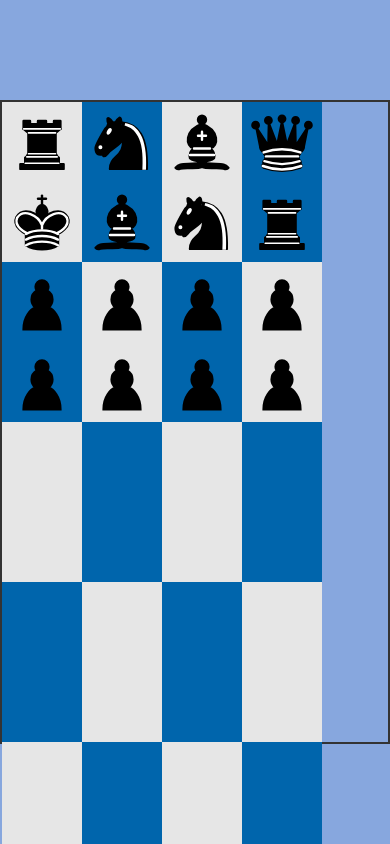
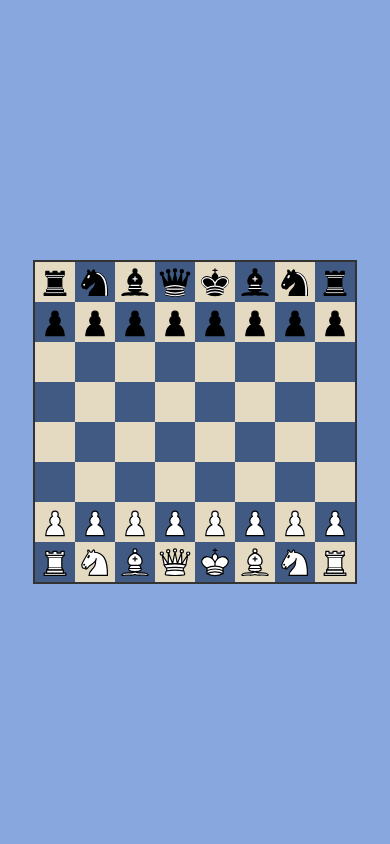
Before and after one commit to valerii-frontend/chess-react, a React (Create React App) app: page / in a window 390 px wide. Shown: the top 844 px of the page. Built offline with nearby package versions, Linux system fonts and the light colour scheme.

Commit message:
add media styles

```diff
--- a/src/App.css
+++ b/src/App.css
@@ -37,11 +37,11 @@ body {
 	cursor: grab;
 }
 .black {
-	background: #0065ac;
+	background: #405a84;
 }
 
 .white {
-	background: rgb(230, 230, 230);
+	background: #e4d9c1;
 }
 
 .selected {
@@ -58,7 +58,7 @@ body {
 		transform: scale(1.1);
 	}
 }
-
+/* hints */
 .available {
 	position: relative;
 	cursor: pointer;
@@ -70,7 +70,6 @@ body {
 	background-color: #008f0c;
 	opacity: 0.35;
 }
-
 .onAttack {
 	position: relative;
 }
@@ -82,5 +81,24 @@ body {
 	position: absolute;
 	width: 100%;
 	height: 100%;
-	background-color: hwb(0 0% 0% / 0.35);
+	background-color: rgba(255, 0, 0, 0.35);
 }
+@media (max-width: 750px) {
+	.board {
+		width: calc(40px * 8);
+		height: calc(40px * 8);
+	}
+	.cell {
+		max-width: 40px;
+		flex: 0 0 40px;
+		height: 40px;
+	}
+	.selected {
+		box-shadow: inset 0 0 0 1px #333, inset 0 0 0 3px #67ee67, inset 0 0 0 4px #333;
+	}
+}
+@media (max-width: 375px) {
+	.board {
+		border: 0;
+	}
+}
--- a/src/App.tsx
+++ b/src/App.tsx
@@ -2,9 +2,6 @@ import React, { useState, useEffect } from "react";
 import "./App.css";
 import Board from "./models/Board";
 import BoardComponent from "./components/BoardComponent";
-// TIME = 40:31
-
-// https://youtu.be/mUvYGUYMvKo?t=2431
 
 function App() {
 	const [board, setBoard] = useState(new Board());
```
